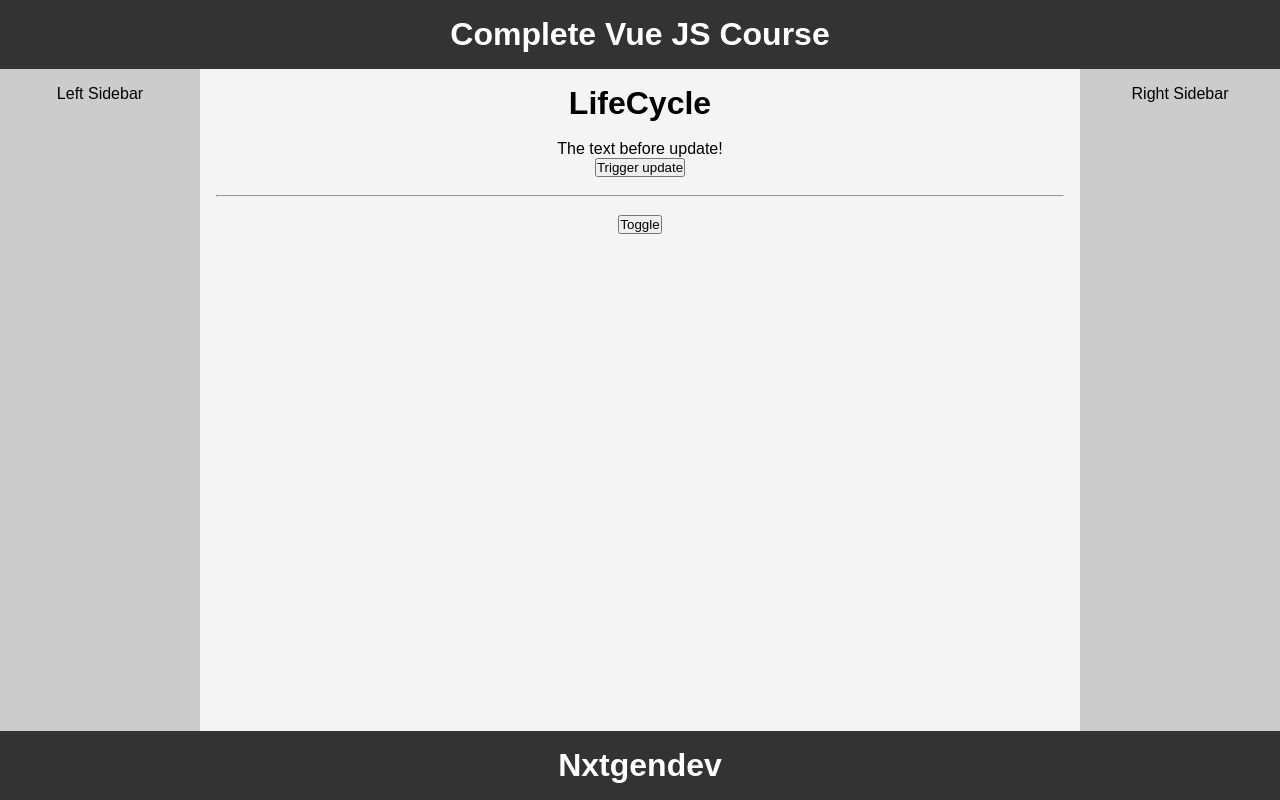
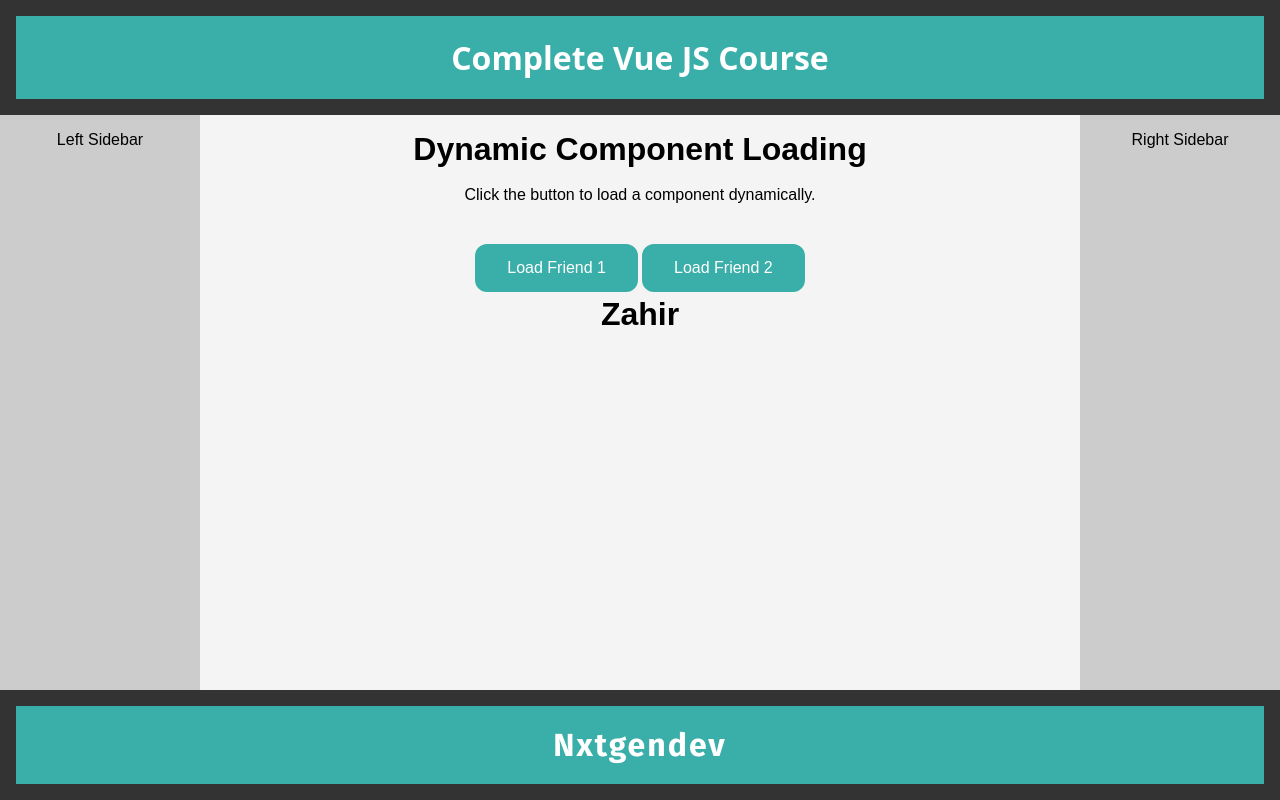
Before and after one commit to ashrafbd1496/complete-vue-js-course, a Vue app in the folder component-and-node/: page / in a window 1280 px wide. Built offline with nearby package versions, Linux system fonts and the light colour scheme.

Commit message:
dynamic component

```diff
--- a/component-and-node/src/App.vue
+++ b/component-and-node/src/App.vue
@@ -10,12 +10,20 @@
         <aside class="sidebar left">Left Sidebar</aside>
         <main class="main">
           <div>
-            <LifeCycle v-if="showIt"/>
-            <br>
-            <br>
-            <hr>
-            <br>
-            <button @click="showIt = !showIt">Toggle</button>
+            <h1>Dynamic Component Loading</h1>
+            <br />
+            <p>Click the button to load a component dynamically.</p>
+            <br /><br />
+            <!-- <Friend1 v-if="activeComp === Friend1" />
+            <Friend2 v-if="activeComp === Friend2" /> -->
+            <button class="btn-1" @click="activeComp = Friend1">
+              Load Friend 1
+            </button>
+            <button class="btn-2" @click="activeComp = Friend2">
+              Load Friend 2
+            </button>
+
+            <component :is="activeComp" />
           </div>
         </main>
         <aside class="sidebar right">Right Sidebar</aside>
@@ -30,27 +38,12 @@
 
 <script setup>
 //imported component locally
+import { shallowRef } from "vue";
 import Footer from "./components/header_footer/Footer.vue";
-import { reactive,ref, provide } from "vue";
-import LifeCycle from "@/components/LifeCycle/Index.vue";
+import Friend1 from "./components/DynamicComp/friend1.vue";
+import Friend2 from "./components/DynamicComp/friend2.vue";
 
-const showIt = ref(true)
-
-const cars = reactive([
-   { model: "F9", brand: "Ferrari" },
-  { model: "911", brand: "Porsche" },
-  { model: "Tipo", brand: "Fiat" },
-]);
-
-const updateCar = () => {
-  cars[0].model = "f98";
-  cars[0].brand = "Ford";
-};
-provide("cars", {
-  cars,
-  updateCar,
-});
-const brands = reactive(["Mazda", "Honda", "Mitsubishi"]);
+const activeComp = shallowRef(Friend1);
 </script>
 
 <style>
@@ -59,4 +52,18 @@ body {
   margin: 0 auto;
   text-align: center;
 }
+.btn-1,
+.btn-2 {
+  background-color: #3aafa9; /* Green */
+  border: none;
+  color: white;
+  padding: 15px 32px;
+  text-align: center;
+  text-decoration: none;
+  display: inline-block;
+  font-size: 16px;
+  margin: 4px 2px;
+  cursor: pointer;
+  border-radius: 12px;
+}
 </style>
--- /dev/null
+++ b/component-and-node/src/components/DynamicComp/friend1.vue
@@ -0,0 +1,9 @@
+<template>
+    <div>
+        <h1>Zahir</h1>
+    </div>
+</template>
+<style>
+</style>
+<script setup>
+</script>
--- /dev/null
+++ b/component-and-node/src/components/DynamicComp/friend2.vue
@@ -0,0 +1,5 @@
+<template>
+    <div>
+        <h1>Lois</h1>
+    </div>
+</template>
--- a/component-and-node/src/components/header_footer/Footer.vue
+++ b/component-and-node/src/components/header_footer/Footer.vue
@@ -1,10 +1,17 @@
 <template>
-    <footer>
-      <h1>
-        Nxtgendev
-      </h1>
-    </footer>
+  <footer>
+    <h1>Nxtgendev</h1>
+  </footer>
 </template>
 <style scoped>
+@import url('https://fonts.googleapis.com/css2?family=Fira+Sans:ital,wght@0,100;0,200;0,300;0,400;0,500;0,600;0,700;0,800;0,900;1,100;1,200;1,300;1,400;1,500;1,600;1,700;1,800;1,900&display=swap');
 
+footer {
+  background-color: #3aafa9;
+  padding: 20px 0;
+  text-align: center;
+  font-weight: 900;
+  font-family: "Fira Sans", sans-serif;
+  letter-spacing: 2px;
+}
 </style>
--- a/component-and-node/src/components/header_footer/Header.vue
+++ b/component-and-node/src/components/header_footer/Header.vue
@@ -6,5 +6,11 @@
   </div>
 </template>
 <style scoped>
-
+header {
+  background-color: #3aafa9;
+  padding: 20px 0;
+  text-align: center;
+  font-family: noto sans;
+  font-weight: 900;
+}
 </style>
```
